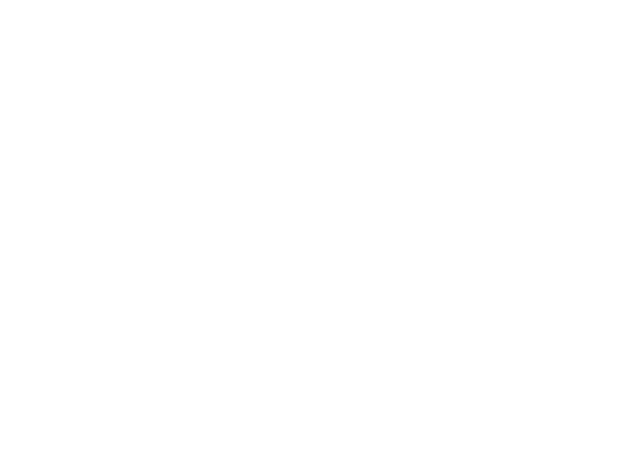
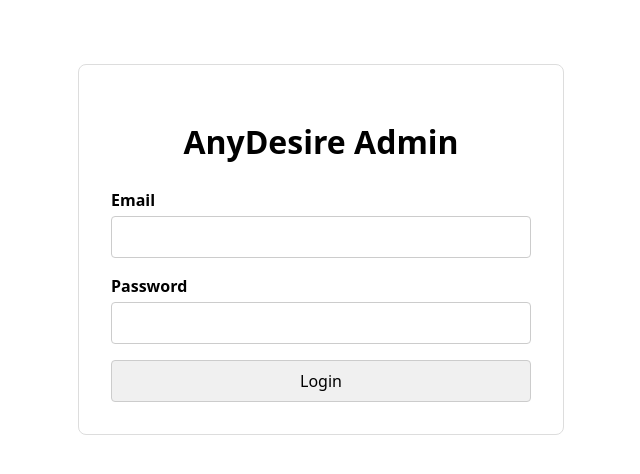
Before and after one commit to anysajad/anydesire, a React (Vite) app: page /admin/login in a window 1280 px wide. Shown: the top 474 px of the page, without its empty margins (319-959 px from the left). Built offline with nearby package versions, Linux system fonts and the light colour scheme; no server answers.

Commit message:
Add admin login

```diff
--- a/package.json
+++ b/package.json
@@ -12,7 +12,8 @@
   "dependencies": {
     "firebase": "^12.17.1",
     "react": "^19.2.8",
-    "react-dom": "^19.2.8"
+    "react-dom": "^19.2.8",
+    "react-router-dom": "^7.18.2"
   },
   "devDependencies": {
     "@types/react": "^19.2.17",
--- a/src/App.css
+++ b/src/App.css
@@ -1,3 +1,53 @@
-.app {
-  min-height: 100vh;
+.panel {
+  max-width: 420px;
+  margin: 4rem auto;
+  padding: 2rem;
+  border: 1px solid #ddd;
+  border-radius: 8px;
+  text-align: center;
 }
+
+.auth-status {
+  margin-top: 4rem;
+  text-align: center;
+  color: #888;
+}
+
+form {
+  display: flex;
+  flex-direction: column;
+  gap: 1rem;
+}
+
+label {
+  display: flex;
+  flex-direction: column;
+  gap: 0.25rem;
+  text-align: left;
+  font-weight: 600;
+}
+
+input {
+  padding: 0.5rem;
+  border: 1px solid #ccc;
+  border-radius: 4px;
+  font: inherit;
+}
+
+button {
+  padding: 0.5rem 1rem;
+  border: 1px solid #ccc;
+  border-radius: 4px;
+  background: #f0f0f0;
+  font: inherit;
+  cursor: pointer;
+}
+
+button:disabled {
+  opacity: 0.6;
+  cursor: not-allowed;
+}
+
+.error {
+  color: #c0392b;
+}
--- a/src/App.jsx
+++ b/src/App.jsx
@@ -1,7 +1,21 @@
+import { BrowserRouter, Navigate, Route, Routes } from 'react-router-dom'
+import RequireAdmin from './components/RequireAdmin.jsx'
+import AdminPage from './pages/admin/AdminPage.jsx'
+import LoginPage from './pages/LoginPage.jsx'
 import './App.css'
 
 function App() {
-  return <main className="app"></main>
+  return (
+    <BrowserRouter>
+      <Routes>
+        <Route path="/" element={<Navigate to="/admin" replace />} />
+        <Route path="/admin/login" element={<LoginPage />} />
+        <Route element={<RequireAdmin />}>
+          <Route path="/admin" element={<AdminPage />} />
+        </Route>
+      </Routes>
+    </BrowserRouter>
+  )
 }
 
 export default App
--- /dev/null
+++ b/src/components/RequireAdmin.jsx
@@ -0,0 +1,44 @@
+import { useEffect, useState } from 'react'
+import { Navigate, Outlet, useLocation } from 'react-router-dom'
+import {
+  getCurrentUser,
+  isAdmin,
+  onAuthStateChange,
+  signOutUser,
+} from '../lib/auth.js'
+
+function RequireAdmin() {
+  const [authState, setAuthState] = useState({ ready: false, user: getCurrentUser() })
+  const location = useLocation()
+
+  useEffect(() => {
+    const unsubscribe = onAuthStateChange((user) => {
+      setAuthState({ ready: true, user })
+    })
+    return unsubscribe
+  }, [])
+
+  if (!authState.ready) {
+    return <div className="auth-status">Checking access...</div>
+  }
+
+  if (!authState.user) {
+    return <Navigate to="/admin/login" replace state={{ from: location }} />
+  }
+
+  if (!isAdmin(authState.user)) {
+    return (
+      <div className="panel">
+        <h1>Access denied</h1>
+        <p>You do not have admin access.</p>
+        <button type="button" onClick={() => signOutUser()}>
+          Logout
+        </button>
+      </div>
+    )
+  }
+
+  return <Outlet />
+}
+
+export default RequireAdmin
--- /dev/null
+++ b/src/pages/LoginPage.jsx
@@ -0,0 +1,61 @@
+import { useState } from 'react'
+import { useLocation, useNavigate } from 'react-router-dom'
+import { signInWithEmail } from '../lib/auth.js'
+
+function LoginPage() {
+  const [email, setEmail] = useState('')
+  const [password, setPassword] = useState('')
+  const [loading, setLoading] = useState(false)
+  const [error, setError] = useState('')
+  const navigate = useNavigate()
+  const location = useLocation()
+
+  async function handleSubmit(event) {
+    event.preventDefault()
+    setError('')
+    setLoading(true)
+    try {
+      await signInWithEmail(email, password)
+      const from = location.state?.from?.pathname
+      navigate(from || '/admin', { replace: true })
+    } catch {
+      setError('Invalid email or password.')
+    } finally {
+      setLoading(false)
+    }
+  }
+
+  return (
+    <div className="panel">
+      <h1>AnyDesire Admin</h1>
+      <form onSubmit={handleSubmit}>
+        <label>
+          Email
+          <input
+            type="email"
+            value={email}
+            onChange={(event) => setEmail(event.target.value)}
+            autoComplete="username"
+            required
+          />
+        </label>
+        <label>
+          Password
+          <input
+            type="password"
+            value={password}
+            onChange={(event) => setPassword(event.target.value)}
+            autoComplete="current-password"
+            required
+          />
+        </label>
+        {error && <p className="error">{error}</p>}
+        <button type="submit" disabled={loading}>
+          {loading ? 'Signing in...' : 'Login'}
+        </button>
+      </form>
+    </div>
+  )
+}
+
+export default LoginPage
--- /dev/null
+++ b/src/pages/admin/AdminPage.jsx
@@ -0,0 +1,19 @@
+import { getCurrentUser, signOutUser } from '../../lib/auth.js'
+
+function AdminPage() {
+  const user = getCurrentUser()
+
+  return (
+    <div className="panel">
+      <h1>AnyDesire Admin</h1>
+      <p>Admin area</p>
+      <p>{user?.email}</p>
+      <button type="button" onClick={() => signOutUser()}>
+        Logout
+      </button>
+      <p>Project management will be added next.</p>
+    </div>
+  )
+}
+
+export default AdminPage
```
Also changed, not shown: 1 other file (tests, documents, lock files or other folders).
